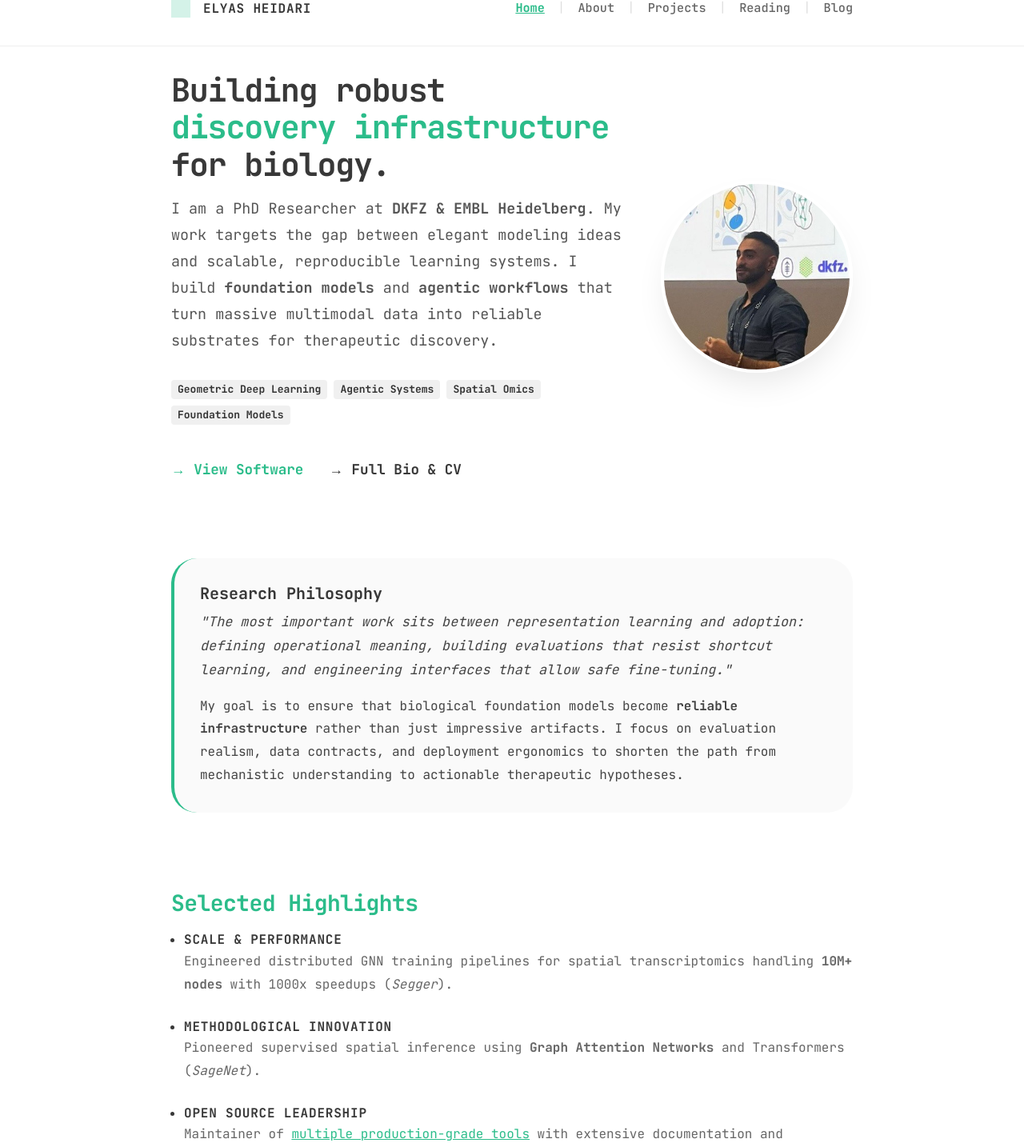
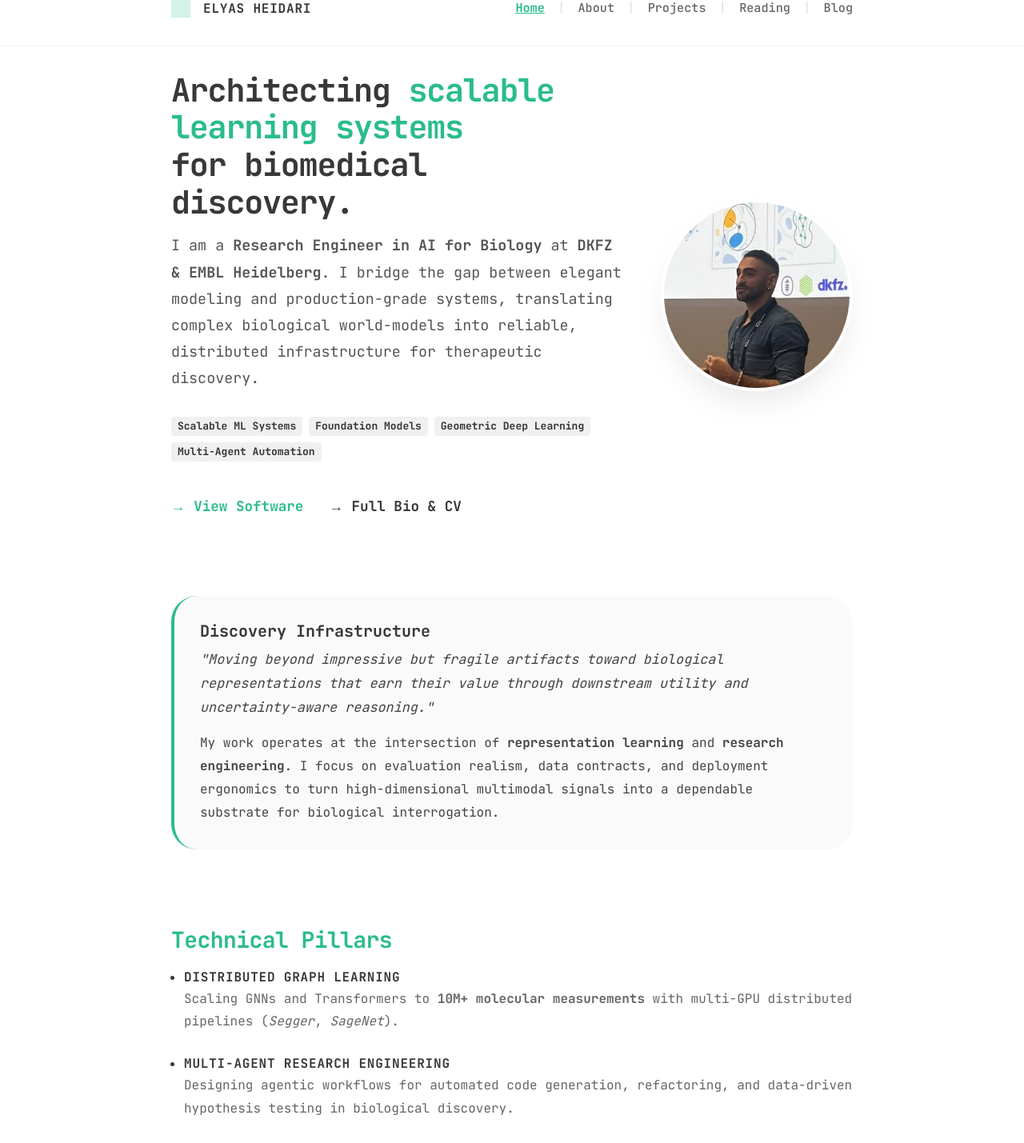
Before and after one commit to EliHei2/elihei2.github.io, a Next.js app: page / in a window 1280 px wide. Shown: the part 36-1465 px from the top of the page at 80% size. Built offline with nearby package versions, Linux system fonts and the light colour scheme.

Commit message:
Content: Refined bio and powerful headline for Home page

```diff
--- a/src/app/layout.tsx
+++ b/src/app/layout.tsx
@@ -4,8 +4,8 @@ import Header from '@/components/Header';
 import Box from '@mui/material/Box';
 
 export const metadata: Metadata = {
-  title: 'Elyas Heidari',
-  description: 'Research Engineer in Computational Biology.',
+  title: 'Elyas Heidari | Research Engineer in AI for Biology',
+  description: 'Research Engineer in AI for Biology focusing on scalable learning systems for biomedical discovery.',
   icons: {
     icon: '/icon.svg',
   },
--- a/src/app/page.tsx
+++ b/src/app/page.tsx
@@ -8,12 +8,11 @@ import Link from 'next/link';
 import Avatar from '@mui/material/Avatar';
 import Chip from '@mui/material/Chip';
 
-// Extracted from motivation letters
 const researchInterests = [
+  "Scalable ML Systems",
+  "Foundation Models",
   "Geometric Deep Learning",
-  "Agentic Systems",
-  "Spatial Omics",
-  "Foundation Models"
+  "Multi-Agent Automation"
 ];
 
 export default function Home() {
@@ -24,13 +23,13 @@ export default function Home() {
         {/* Lead Text */}
         <Box sx={{ flex: 1 }}>
           <Typography variant="h1" gutterBottom sx={{ fontSize: { xs: '2rem', md: '2.5rem' }, fontWeight: 800 }}>
-            Building robust <br />
-            <Box component="span" sx={{ color: 'primary.main' }}>discovery infrastructure</Box> <br />
-            for biology.
+            Architecting <Box component="span" sx={{ color: 'primary.main' }}>scalable learning systems</Box> <br />
+            for biomedical discovery.
           </Typography>
           <Typography variant="body1" paragraph sx={{ fontSize: '1.15rem', mb: 4, color: '#555', lineHeight: 1.8 }}>
-            I am a PhD Researcher at <strong>DKFZ & EMBL Heidelberg</strong>. My work targets the gap between elegant modeling ideas and scalable, reproducible learning systems.
-            I build <strong>foundation models</strong> and <strong>agentic workflows</strong> that turn massive multimodal data into reliable substrates for therapeutic discovery.
+            I am a <strong>Research Engineer in AI for Biology</strong> at <strong>DKFZ & EMBL Heidelberg</strong>.
+            I bridge the gap between elegant modeling and production-grade systems, translating complex biological world-models into reliable,
+            distributed infrastructure for therapeutic discovery.
           </Typography>
 
           <Box sx={{ display: 'flex', gap: 1, flexWrap: 'wrap', mb: 5 }}>
@@ -59,37 +58,38 @@ export default function Home() {
         </Box>
       </Box>
 
-      {/* Vision / Gist from Motivation Letters */}
+      {/* Philosophy */}
       <Box sx={{ mb: 12, p: 4, bgcolor: '#fafafa', borderRadius: 4, borderLeft: '4px solid #2BBC8A' }}>
-        <Typography variant="h4" gutterBottom sx={{ fontWeight: 700 }}>Research Philosophy</Typography>
+        <Typography variant="h4" gutterBottom sx={{ fontWeight: 700 }}>Discovery Infrastructure</Typography>
         <Typography variant="body1" paragraph sx={{ fontSize: '1.05rem', fontStyle: 'italic', color: '#444' }}>
-          "The most important work sits between representation learning and adoption: defining operational meaning, building evaluations that resist shortcut learning, and engineering interfaces that allow safe fine-tuning."
+          "Moving beyond impressive but fragile artifacts toward biological representations that earn their value through downstream utility and uncertainty-aware reasoning."
         </Typography>
         <Typography variant="body1" sx={{ color: '#444' }}>
-          My goal is to ensure that biological foundation models become <strong>reliable infrastructure</strong> rather than just impressive artifacts. I focus on evaluation realism, data contracts, and deployment ergonomics to shorten the path from mechanistic understanding to actionable therapeutic hypotheses.
+          My work operates at the intersection of <strong>representation learning</strong> and <strong>research engineering</strong>.
+          I focus on evaluation realism, data contracts, and deployment ergonomics to turn high-dimensional multimodal signals into a dependable substrate for biological interrogation.
         </Typography>
       </Box>
 
-      {/* Highlights */}
+      {/* Technical Pillar Highlights */}
       <Box sx={{ mb: 8 }}>
-        <Typography variant="h2" gutterBottom>Selected Highlights</Typography>
+        <Typography variant="h2" gutterBottom>Technical Pillars</Typography>
         <Box component="ul" sx={{ pl: 2, '& li': { mb: 3 } }}>
           <li>
-            <Typography variant="h6" sx={{ color: '#383838' }}>Scale & Performance</Typography>
+            <Typography variant="h6" sx={{ color: '#383838' }}>Distributed Graph Learning</Typography>
             <Typography variant="body1" sx={{ color: '#666' }}>
-              Engineered distributed GNN training pipelines for spatial transcriptomics handling <strong>10M+ nodes</strong> with 1000x speedups (<em>Segger</em>).
+              Scaling GNNs and Transformers to <strong>10M+ molecular measurements</strong> with multi-GPU distributed pipelines (<em>Segger</em>, <em>SageNet</em>).
             </Typography>
           </li>
           <li>
-            <Typography variant="h6" sx={{ color: '#383838' }}>Methodological Innovation</Typography>
+            <Typography variant="h6" sx={{ color: '#383838' }}>Multi-Agent Research Engineering</Typography>
             <Typography variant="body1" sx={{ color: '#666' }}>
-              Pioneered supervised spatial inference using <strong>Graph Attention Networks</strong> and Transformers (<em>SageNet</em>).
+              Designing agentic workflows for automated code generation, refactoring, and data-driven hypothesis testing in biological discovery.
             </Typography>
           </li>
           <li>
-            <Typography variant="h6" sx={{ color: '#383838' }}>Open Source Leadership</Typography>
+            <Typography variant="h6" sx={{ color: '#383838' }}>Reliability & Interoperability</Typography>
             <Typography variant="body1" sx={{ color: '#666' }}>
-              Maintainer of <Link href="/projects" style={{ color: '#2BBC8A' }}>multiple production-grade tools</Link> with extensive documentation and community adoption.
+              Building <strong>universal data frameworks</strong> and benchmarking systems that ensure cross-site robustness and operational stability.
             </Typography>
           </li>
         </Box>
```
